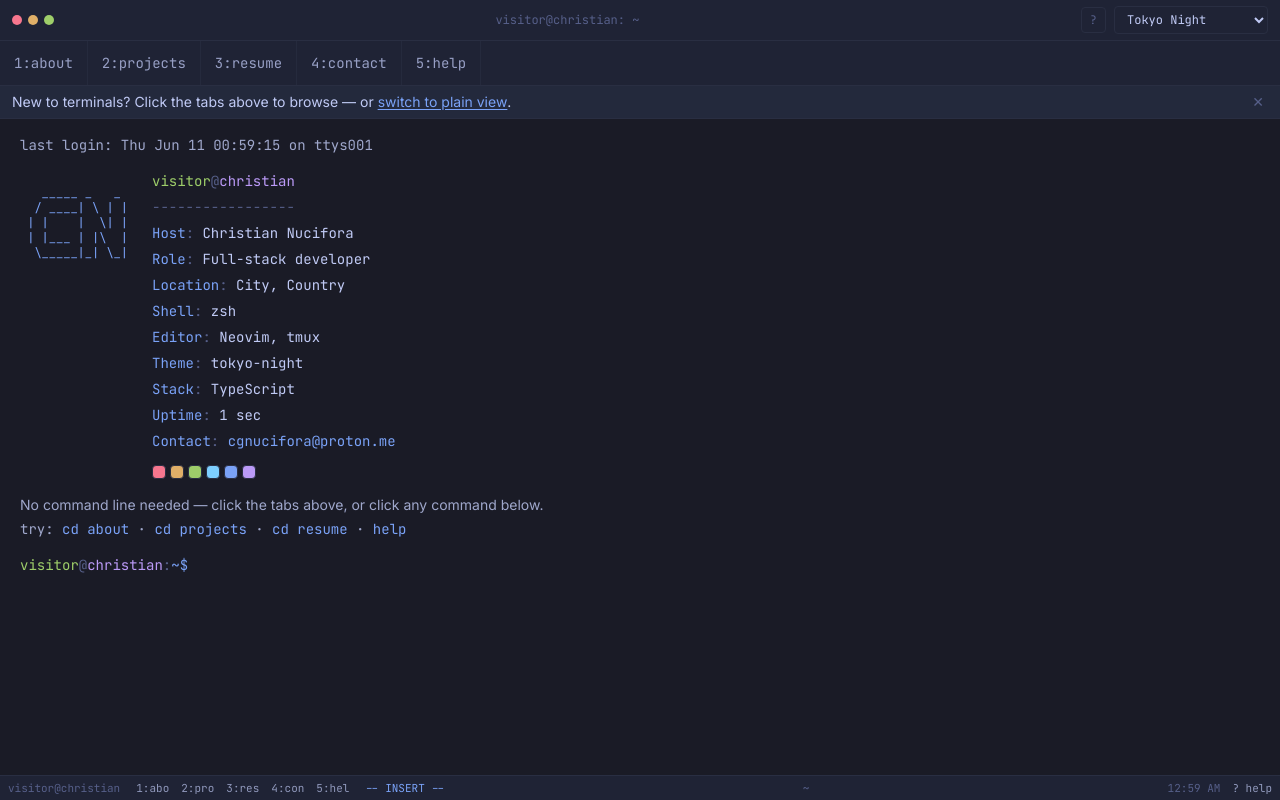
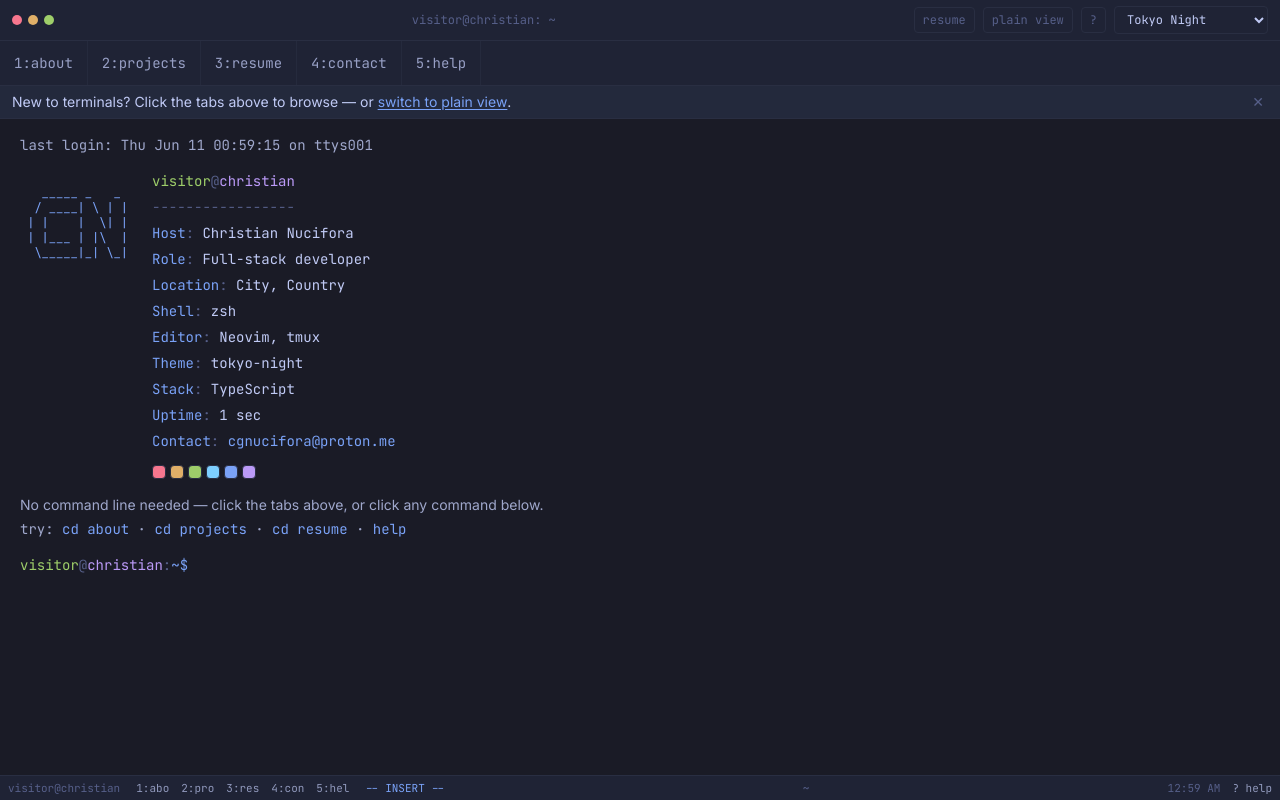
Before and after one commit to C-Nucifora/personal-website, a Next.js app: page / in a window 1280 px wide. Built offline with nearby package versions, Linux system fonts and the light colour scheme.

Commit message:
Add resume and plain-view shortcuts to the title bar

```diff
--- a/components/terminal/TitleBar.tsx
+++ b/components/terminal/TitleBar.tsx
@@ -38,6 +38,23 @@ export function TitleBar() {
       <div className="flex items-center gap-2">
         <button
           type="button"
+          onClick={() => runClick("cd ~/resume")}
+          title="cd ~/resume"
+          className="hidden cursor-pointer rounded border border-border bg-elevated px-2 py-1 font-mono text-xs text-muted transition-colors hover:border-accent/60 hover:text-accent focus-visible:outline-2 sm:block"
+        >
+          resume
+        </button>
+        <button
+          type="button"
+          onClick={() => runClick("plain")}
+          title="plain"
+          aria-label="Switch to plain view"
+          className="hidden cursor-pointer rounded border border-border bg-elevated px-2 py-1 font-mono text-xs text-muted transition-colors hover:border-accent/60 hover:text-accent focus-visible:outline-2 sm:block"
+        >
+          plain view
+        </button>
+        <button
+          type="button"
           onClick={() => runClick("help")}
           aria-label="Help"
           title="help"
```
